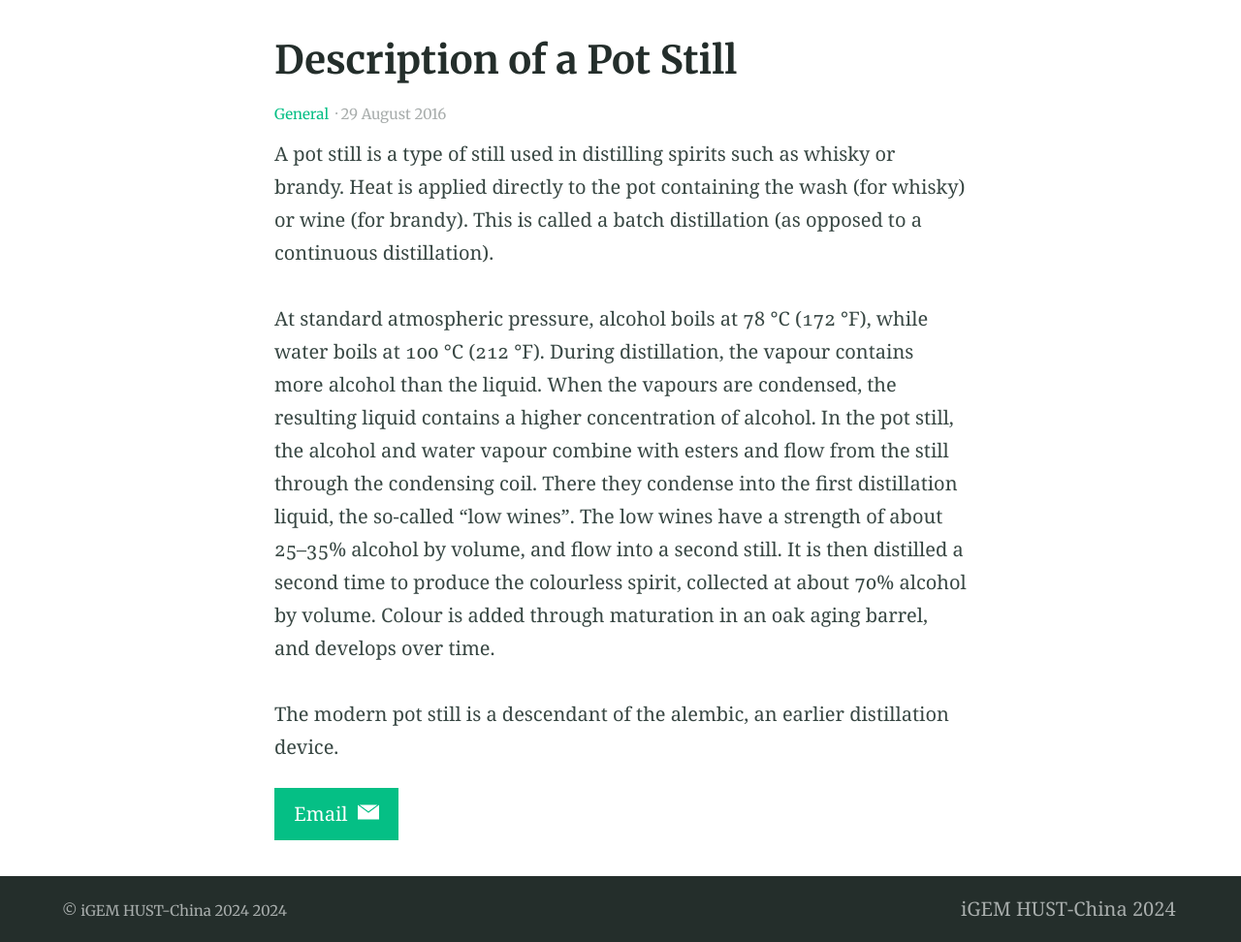
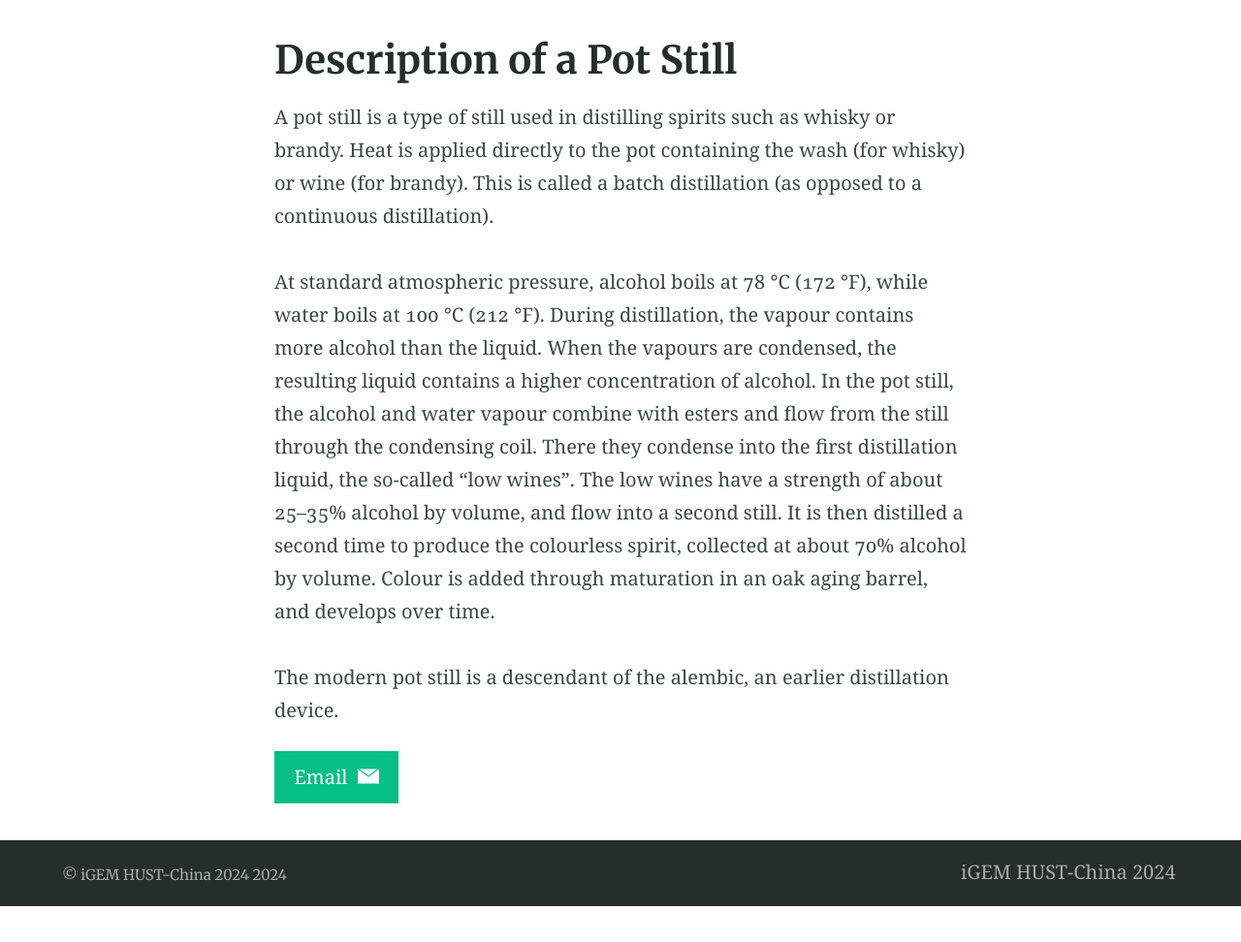
Before and after one commit to Lucas04-nhr/HUST-China_2024, a Jekyll site: the page built from _posts/2016-08-29-example-post-three.md, in a window 1280 px wide. Shown: the part 408-1380 px from the top of the page at 97% size. Built offline with Jekyll 4.4.1, drawn with Linux system fonts in a browser that asks for light colours; after the commit the page ends 1343 px from its top, so only the background shows below that.

Commit message:
Update post skeleton

```diff
--- a/_layouts/post.html
+++ b/_layouts/post.html
@@ -9,7 +9,7 @@ layout: default
   <article class="article  article--post  content  typeset">
 
     <h1>{{ page.title }}</h1>
-    {% include post-meta.html %}
+    <!-- {% include post-meta.html %} -->
     {{ content }}
 
     {% include nav-share.html %}
```
